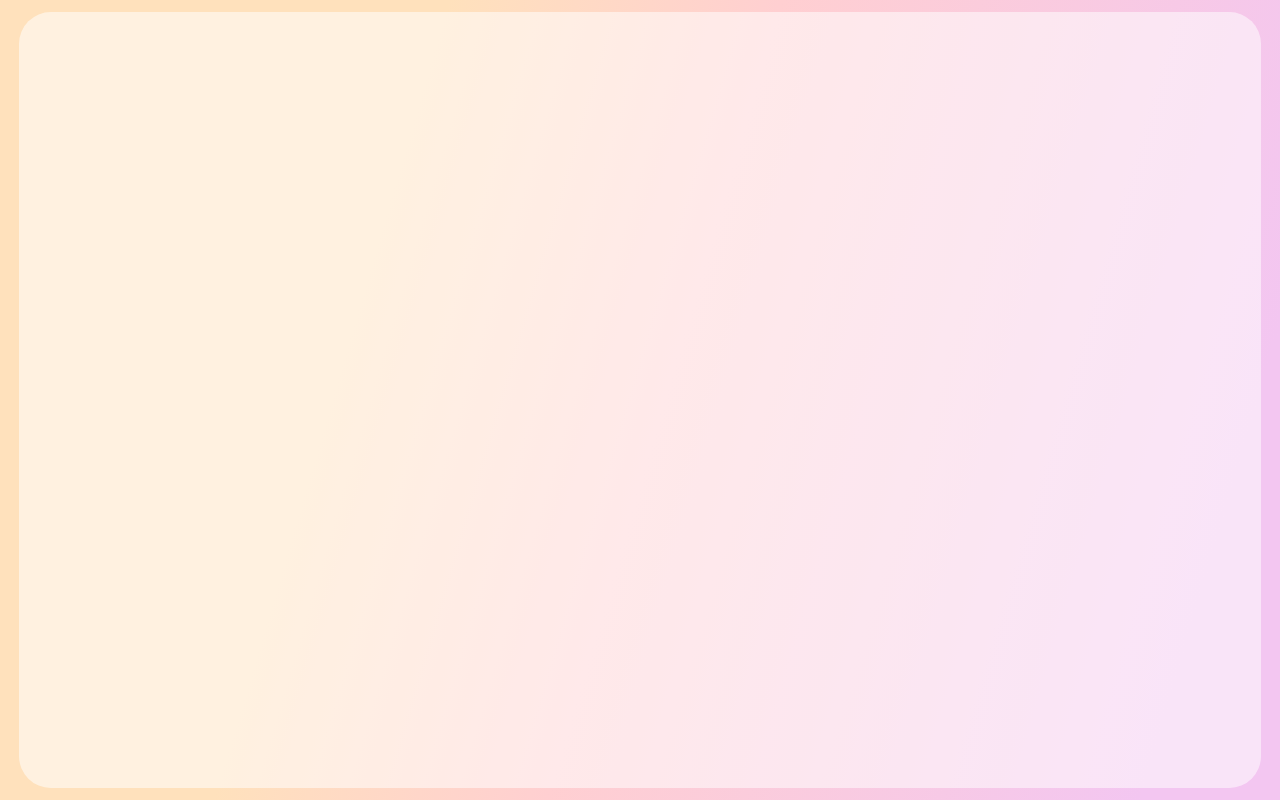
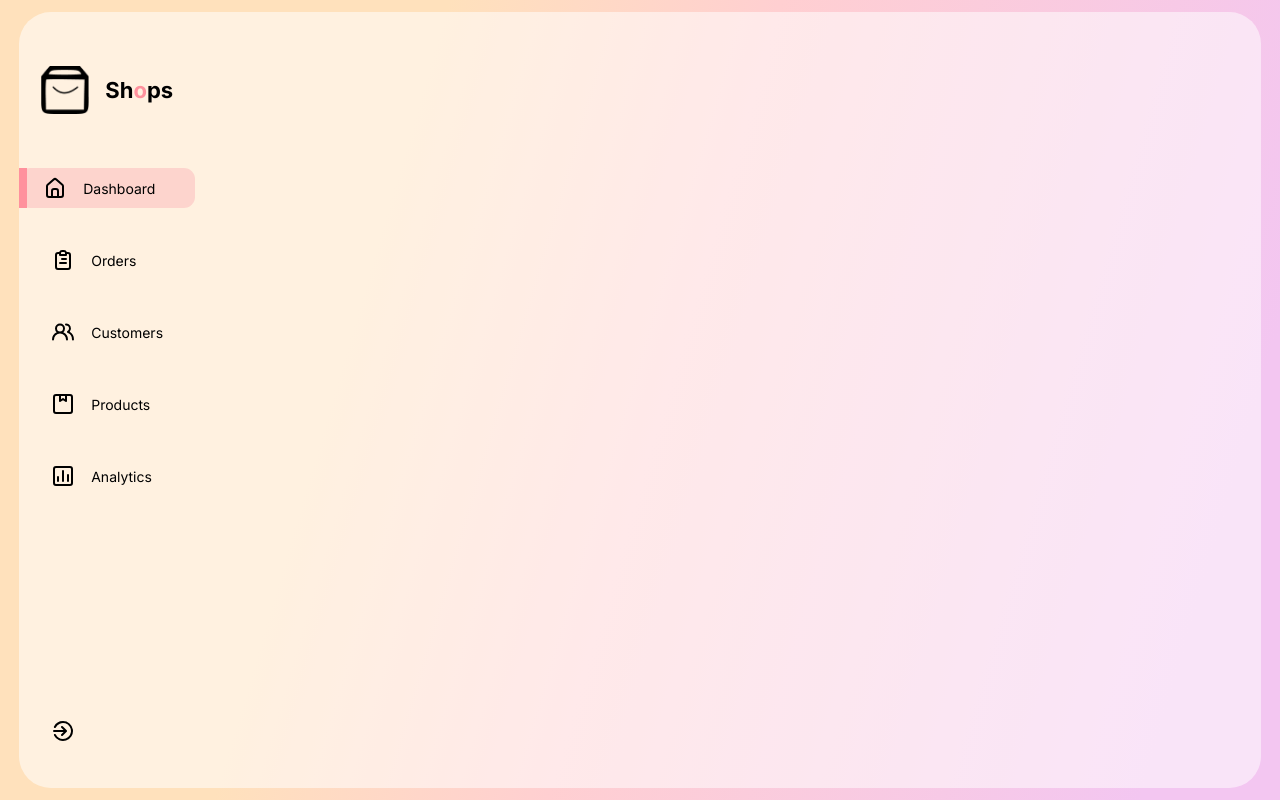
Before and after one commit to mrjiahoe/react-dashboard-tutorial, a React (Create React App) app: page / in a window 1280 px wide. Built offline with nearby package versions, Linux system fonts and the light colour scheme.

Commit message:
added sidebar

```diff
--- a/src/App.js
+++ b/src/App.js
@@ -1,9 +1,14 @@
 import "./App.css";
+import Sidebar from "./components/Sidebar/Sidebar";
 
 function App() {
 	return (
 		<div className="App">
-			<div className="AppGlass"></div>
+			<div className="AppGlass">
+				<Sidebar />
+				<div></div>
+				<div></div>
+			</div>
 		</div>
 	);
 }
--- /dev/null
+++ b/src/Data/Data.js
@@ -0,0 +1,37 @@
+// Sidebar imports
+import {
+	UilEstate,
+	UilClipboardAlt,
+	UilUsersAlt,
+	UilPackage,
+	UilChart,
+	UilSignOutAlt,
+} from "@iconscout/react-unicons";
+
+// Sidebar Data
+export const SidebarData = [
+	{
+		icon: UilEstate,
+		heading: "Dashboard",
+	},
+	{
+		icon: UilClipboardAlt,
+		heading: "Orders",
+	},
+	{
+		icon: UilUsersAlt,
+		heading: "Customers",
+	},
+	{
+		icon: UilPackage,
+		heading: "Products",
+	},
+	{
+		icon: UilChart,
+		heading: "Analytics",
+	},
+	// {
+	// 	icon: UilSignOutAlt,
+	// 	heading: "Sign Out",
+	// },
+];
--- /dev/null
+++ b/src/components/Sidebar/Sidebar.css
@@ -0,0 +1,73 @@
+.Sidebar {
+	display: flex;
+	flex-direction: column;
+	position: relative;
+	padding-top: 4rem;
+	transition: all 300ms ease;
+}
+
+/* logo */
+
+.logo {
+	display: flex;
+	height: 5rem;
+	font-weight: bold;
+	font-size: 22px;
+	gap: 1rem;
+	align-items: center;
+	justify-content: center;
+	height: 4%;
+}
+
+.logo > img {
+	width: 3rem;
+	height: 3rem;
+}
+
+.logo > span > span {
+	color: var(--pink);
+}
+
+/* menu */
+
+.menu {
+	margin-top: 4rem;
+	display: flex;
+	flex-direction: column;
+	gap: 2rem;
+}
+
+.menuItem {
+	display: flex;
+	align-items: center;
+	gap: 1rem;
+	height: 2.5rem;
+	margin-left: 2rem;
+	position: relative;
+	transition: all 300ms ease;
+	font-size: 14px;
+	border-radius: 0.7rem;
+}
+
+.menuItem:hover {
+	cursor: pointer;
+}
+
+.active {
+	background: var(--activeItem);
+	margin-left: 0;
+}
+
+.active::before {
+	content: "";
+	width: 8px;
+	height: 100%;
+	background: var(--pink);
+	margin-right: calc(1rem-8px);
+}
+
+.menu .menuItem:last-child {
+	position: absolute;
+	bottom: 2.3rem;
+	width: 100%;
+}
--- /dev/null
+++ b/src/components/Sidebar/Sidebar.jsx
@@ -0,0 +1,44 @@
+import React, { useState } from "react";
+import "./Sidebar.css";
+import Logo from "../../imgs/logo.png";
+
+import { SidebarData } from "../../Data/Data";
+import { UilSignOutAlt } from "@iconscout/react-unicons";
+
+const Sidebar = () => {
+	const [selected, setSelected] = useState(0);
+
+	return (
+		<div className="Sidebar">
+			{/* logo */}
+			<div className="logo">
+				<img src={Logo} alt="logo" />
+				<span>
+					Sh<span>o</span>ps
+				</span>
+			</div>
+
+			{/* menu */}
+			<div className="menu">
+				{SidebarData.map((item, index) => {
+					return (
+						<div
+							className={selected === index ? "menuItem active" : "menuItem"}
+							key={index}
+							onClick={() => setSelected(index)}
+						>
+							<item.icon />
+							<span>{item.heading}</span>
+						</div>
+					);
+				})}
+
+				<div className="menuItem">
+					<UilSignOutAlt />
+				</div>
+			</div>
+		</div>
+	);
+};
+
+export default Sidebar;
```
